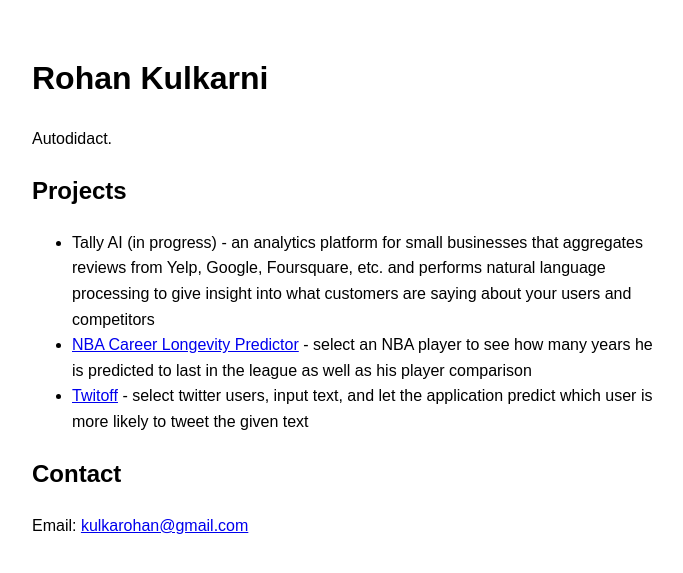
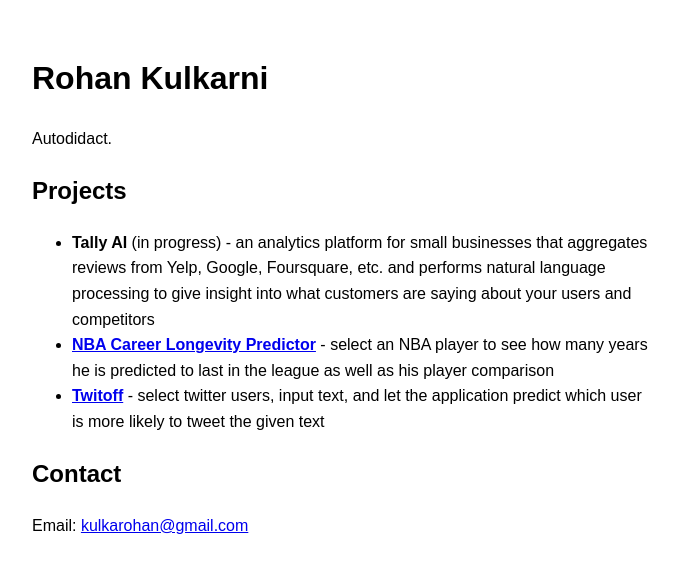
Before and after one commit to kulkarohan/portfolio, a Jekyll site: the page built from index.md, in a window 1280 px wide. Shown: the top 573 px of the page, without its empty margins (296-979 px from the left). Built offline with Jekyll 4.4.1, drawn with Linux system fonts in a browser that asks for light colours; our own code applies the rules of GitHub Pages for plain Markdown files.

```diff
--- a/index.md
+++ b/index.md
@@ -4,9 +4,9 @@ Autodidact.
 
 ## Projects
 
-- Tally AI (in progress) - an analytics platform for small businesses that aggregates reviews from Yelp, Google, Foursquare, etc. and performs natural language processing to give insight into what customers are saying about your users and competitors
-- [NBA Career Longevity Predictor](https://nba-clp.netlify.com/) - select an NBA player to see how many years he is predicted to last in the league as well as his player comparison
-- [Twitoff](https://twitoff-kulkarohan.herokuapp.com/) - select twitter users, input text, and let the application predict which user is more likely to tweet the given text
+- **Tally AI** (in progress) - an analytics platform for small businesses that aggregates reviews from Yelp, Google, Foursquare, etc. and performs natural language processing to give insight into what customers are saying about your users and competitors
+- [**NBA Career Longevity Predictor**](https://nba-clp.netlify.com/) - select an NBA player to see how many years he is predicted to last in the league as well as his player comparison
+- [**Twitoff**](https://twitoff-kulkarohan.herokuapp.com/) - select twitter users, input text, and let the application predict which user is more likely to tweet the given text
 
 
 ## Contact
```
